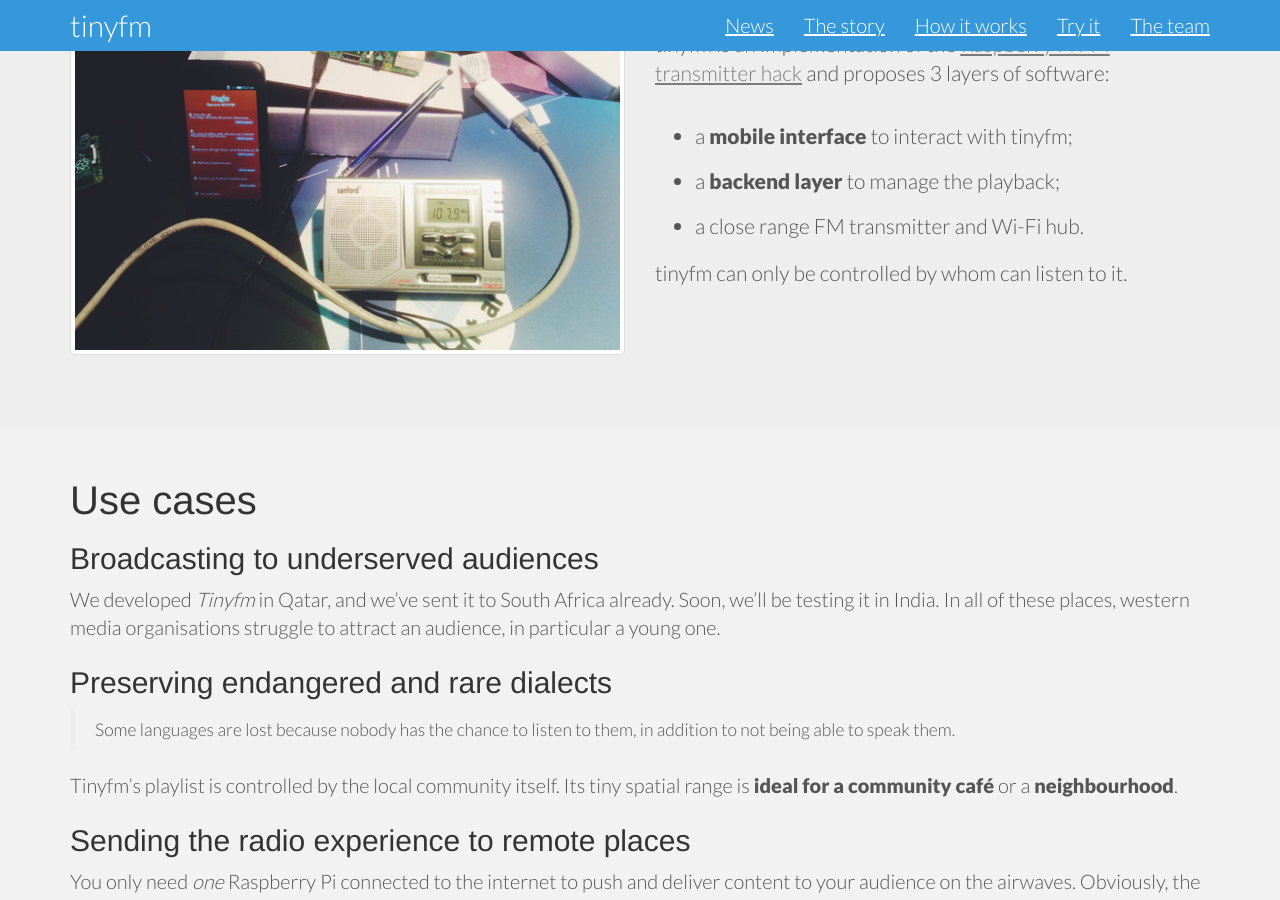
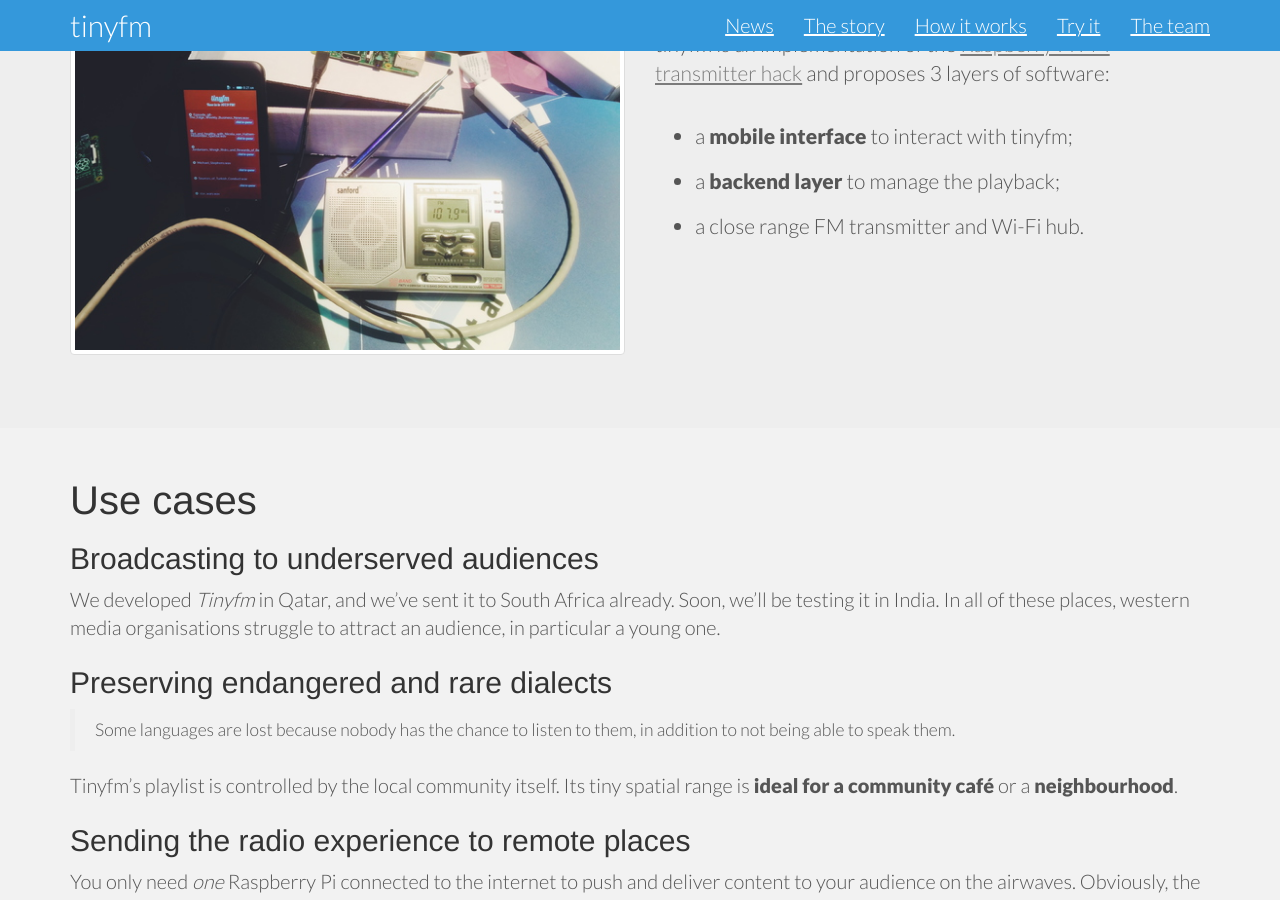
Before and after one commit to tinyfm/tinyfm.github.io, a Jekyll site: the page built from index.md, in a window 1280 px wide and 900 px high, scrolled down 742 px. Built offline with Jekyll 4.4.1, drawn with Linux system fonts in a browser that asks for light colours; nearby versions of some CDN libraries.

Commit message:
Remove cluttered sentence.

```diff
--- a/_layouts/homepage.html
+++ b/_layouts/homepage.html
@@ -28,10 +28,6 @@
             <li>a <strong>backend layer</strong> to manage the playback;</li>
             <li>a close range FM transmitter and Wi-Fi hub.</li>
           </ul>
-
-          <p>
-            tinyfm can only be controlled by whom can listen to it.
-          </p>
         </div>
       </div>
     </div>
```
